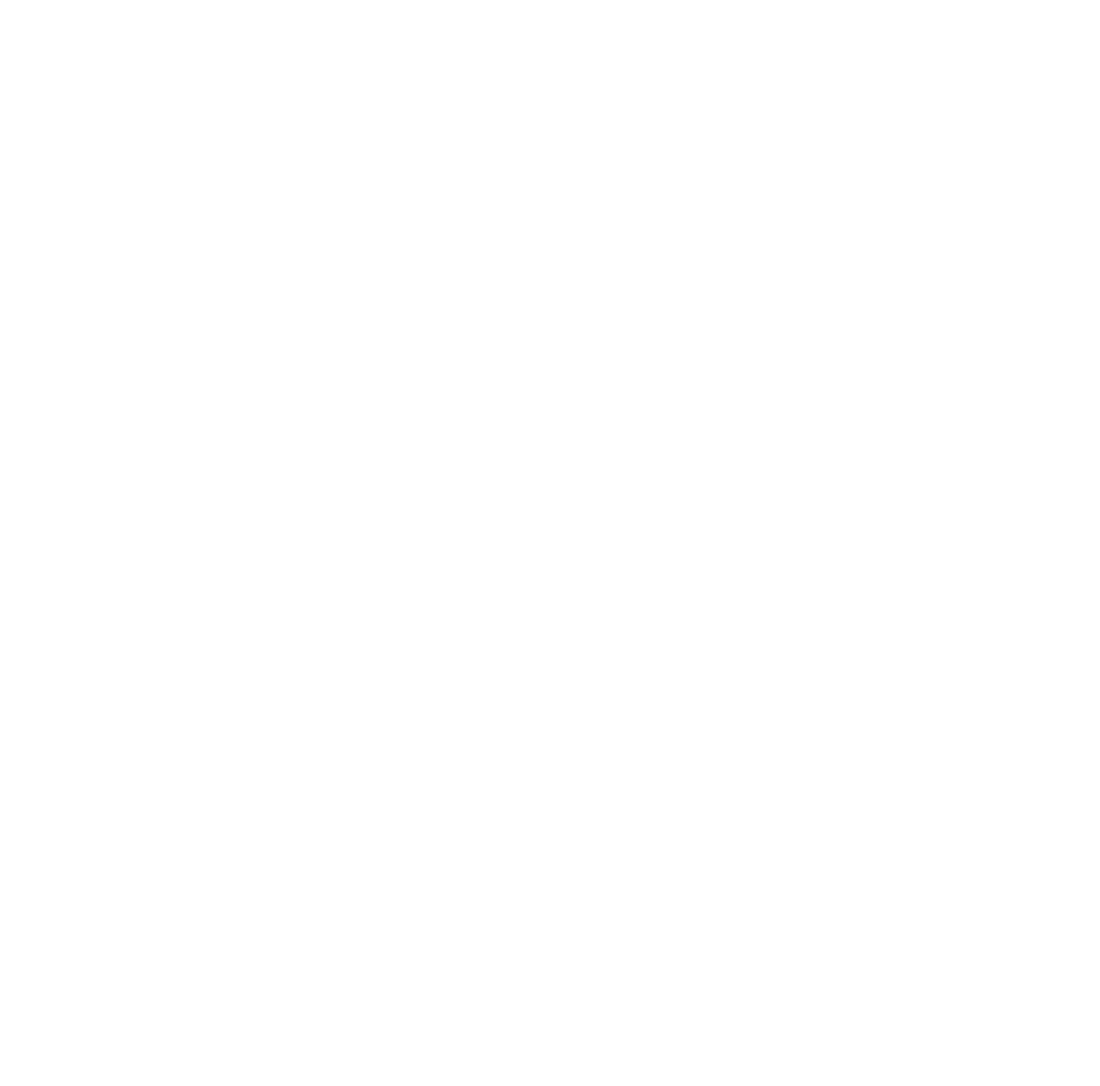
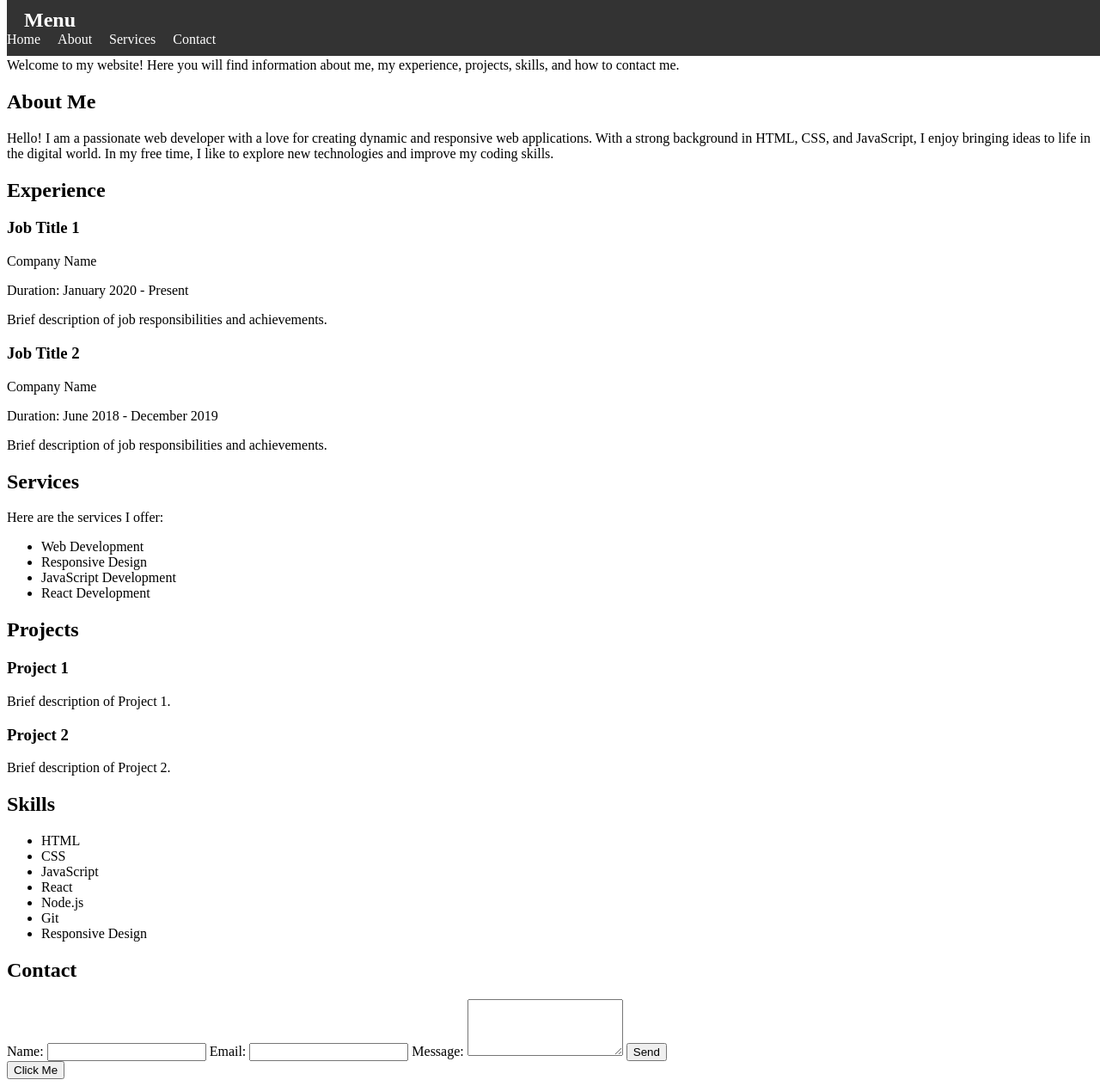
Before and after one commit to NearRealm/my_project, a plain HTML site: page index.html in a window 1280 px wide. Shown: the whole page at 86% size. Before the commit the page ends 800 px from the top, so only its background shows below. Drawn offline with Linux system fonts and the light colour scheme.

Commit message:
Final Version

```diff
--- a/index.html
+++ b/index.html
@@ -1,13 +1,102 @@
 <!DOCTYPE html>
-<html>
+<html lang="en">
 <head>
+    <meta charset="UTF-8">
+    <title>Title for GitTests</title>
+    <link rel="stylesheet" href="style.css">
+    <meta name="viewport" content="width=device-width, initial-scale=1.0">
+</head>
+<body>
+    <header>
+        <h1>Menu</h1>
+        <nav>
+            <ul>
+                <li><a href="#home">Home</a></li>
+                <li><a href="#about-me">About</a></li>
+                <li><a href="#services">Services</a></li>
+                <li><a href="#contact">Contact</a></li>
+            </ul>
+        </nav>
+    </header>
 
-    <title>Title for GitTests</title>
-</head>
+    <section id="home"></section>
+        <h2>Home</h2>
+        <p>Welcome to my website! Here you will find information about me, my experience, projects, skills, and how to contact me.</p>
+    </section>
 
+    <section id="about-me"></section>
+        <h2>About Me</h2>
+        <p>Hello! I am a passionate web developer with a love for creating dynamic and responsive web applications. With a strong background in HTML, CSS, and JavaScript, I enjoy bringing ideas to life in the digital world. In my free time, I like to explore new technologies and improve my coding skills.</p>
+    </section>
 
-<body>
+    <section id="experience"></section>
+        <h2>Experience</h2>
+        <article>
+            <h3>Job Title 1</h3>
+            <p>Company Name</p>
+            <p>Duration: January 2020 - Present</p>
+            <p>Brief description of job responsibilities and achievements.</p>
+        </article>
+        <article>
+            <h3>Job Title 2</h3>
+            <p>Company Name</p>
+            <p>Duration: June 2018 - December 2019</p>
+            <p>Brief description of job responsibilities and achievements.</p>
+        </article>
+    </section>
 
+    <section id="services">
+        <h2>Services</h2>
+        <p>Here are the services I offer:</p>
+        <ul>
+            <li>Web Development</li>
+            <li>Responsive Design</li>
+            <li>JavaScript Development</li>
+            <li>React Development</li>
+        </ul>
+    </section>
+
+    <section id="projects">
+        <h2>Projects</h2>
+        <article>
+            <h3>Project 1</h3>
+            <p>Brief description of Project 1.</p>
+        </article>
+        <article>
+            <h3>Project 2</h3>
+            <p>Brief description of Project 2.</p>
+        </article>
+    </section>
+
+    <section id="skills">
+        <h2>Skills</h2>
+        <ul>
+            <li>HTML</li>
+            <li>CSS</li>
+            <li>JavaScript</li>
+            <li>React</li>
+            <li>Node.js</li>
+            <li>Git</li>
+            <li>Responsive Design</li>
+        </ul>
+    </section>
+
+    <section id="contact">
+        <h2>Contact</h2>
+        <form action="submit_form.php" method="post">
+            <label for="name">Name:</label>
+            <input type="text" id="name" name="name" required>
+
+            <label for="email">Email:</label>
+            <input type="email" id="email" name="email" required>
+
+            <label for="message">Message:</label>
+            <textarea id="message" name="message" rows="4" required></textarea>
+
+            <button type="submit">Send</button>
+        </form>
+    </section>
+
+    <script src="script.js"></script>
 </body>
-
 </html>
--- /dev/null
+++ b/script.js
@@ -0,0 +1,11 @@
+// Create a button element
+const button = document.createElement('button');
+button.innerText = 'Click Me';
+
+// Add an event listener to the button
+button.addEventListener('click', () => {
+    alert('Home Planet calls me!');
+});
+
+// Append the button to the body
+document.body.appendChild(button);
--- /dev/null
+++ b/style.css
@@ -0,0 +1,66 @@
+/* Header styles */
+header {
+    position: fixed;
+    top: 0;
+    width: 100%;
+    background-color: #333;
+    color: white;
+    padding: 10px 0;
+    z-index: 1000;
+}
+header h1 {
+    margin: 0;
+    padding: 0 20px;
+    display: inline-block;
+    font-size: 24px; /* Adjust the font size here */
+}
+nav ul {
+    list-style: none;
+    margin: 0;
+    padding: 0;
+    display: flex; /* Use flexbox to distribute items horizontally */
+}
+nav ul li {
+    margin-right: 20px;
+}
+nav ul li a {
+    color: white;
+    text-decoration: none;
+}
+
+/* Media Queries for Mobile Responsiveness */
+@media (max-width: 768px) {
+    header h1 {
+        font-size: 20px;
+        padding: 0 10px;
+    }
+    nav ul {
+        display: block;
+        text-align: center;
+    }
+    nav ul li {
+        display: block;
+        margin: 10px 0;
+    }
+    section {
+        padding: 40px 10px;
+    }
+    button, a {
+        padding: 8px 15px;
+        font-size: 14px;
+    }
+}
+
+@media (max-width: 480px) {
+    header h1 {
+        font-size: 18px;
+        padding: 0 5px;
+    }
+    section {
+        padding: 30px 5px;
+    }
+    button, a {
+        padding: 6px 10px;
+        font-size: 12px;
+    }
+}
```
